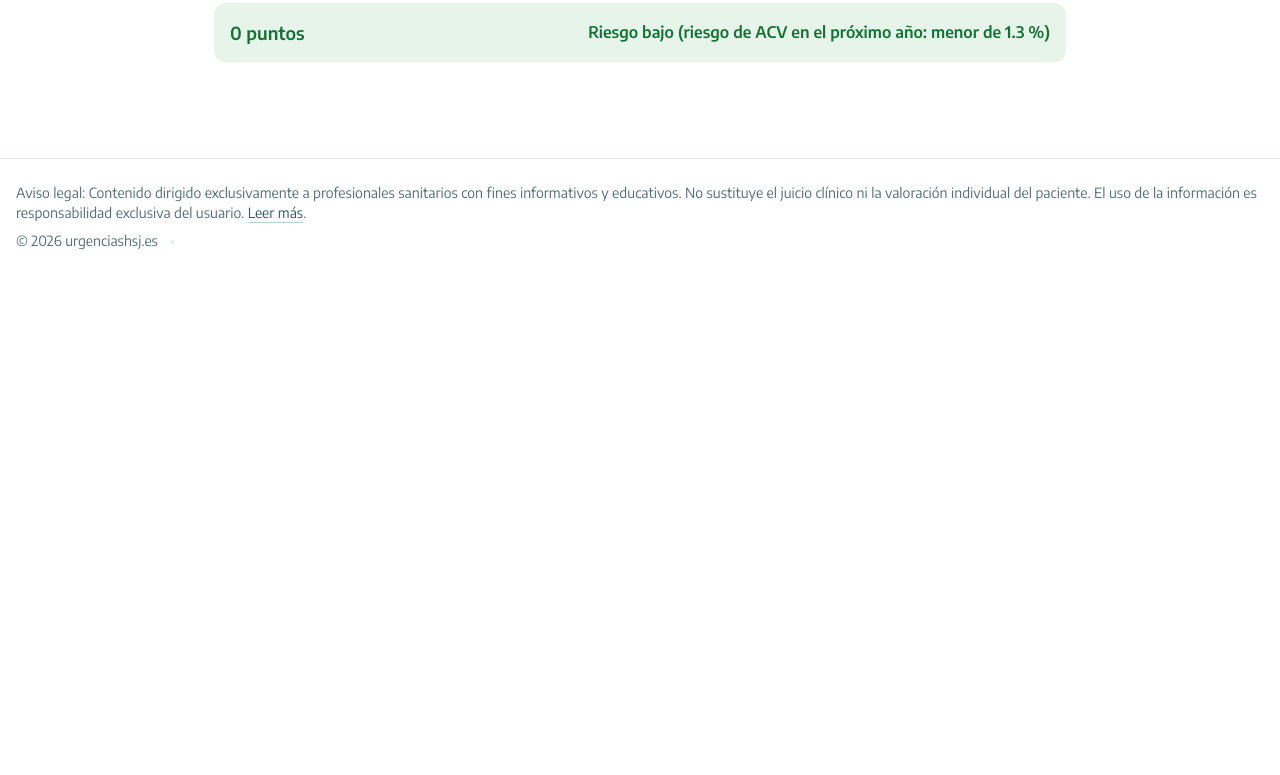
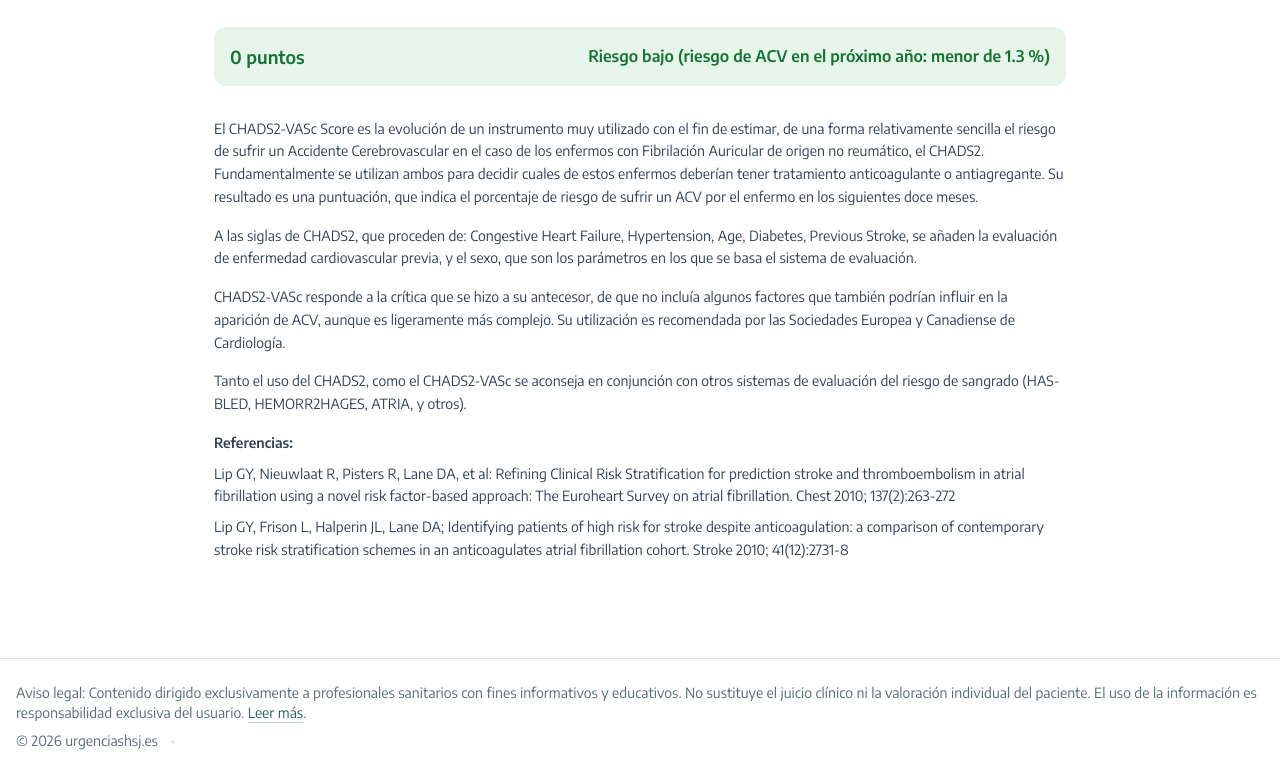
Before and after one commit to CincoD2/urgenciashsj-web, a Next.js app: page /escalas/chads2vasc in a window 1280 px wide. Shown: the part 674-1449 px from the top of the page. Before the commit the page ends 949 px from the top, so only its background shows below. Built offline with nearby package versions, Linux system fonts and the light colour scheme.

Commit message:
pequeños cambios

```diff
--- a/src/app/escalas/chads2vasc/page.tsx
+++ b/src/app/escalas/chads2vasc/page.tsx
@@ -156,7 +156,7 @@ ${interpretacion.texto}`;
   };
 
   return (
-    <main className="escala-wrapper" style={{ padding: 24 }}>
+    <main className="escala-wrapper space-y-6" style={{ padding: 24 }}>
       <h1 className="text-2xl font-semibold">CHA2DS2-VASc</h1>
       <div className="input-group" style={{ marginBottom: 16 }}>
         <label>Edad</label>
@@ -201,6 +201,43 @@ ${interpretacion.texto}`;
       </div>
 
       {textoInforme && <InformeCopiable texto={textoInforme} />}
+
+      <section className="mt-8 space-y-4 text-sm text-slate-700 leading-relaxed">
+        <p>
+          El CHADS2-VASc Score es la evolución de un instrumento muy utilizado con el fin de estimar, de una forma
+          relativamente sencilla el riesgo de sufrir un Accidente Cerebrovascular en el caso de los enfermos con
+          Fibrilación Auricular de origen no reumático, el CHADS2. Fundamentalmente se utilizan ambos para decidir
+          cuales de estos enfermos deberían tener tratamiento anticoagulante o antiagregante. Su resultado es una
+          puntuación, que indica el porcentaje de riesgo de sufrir un ACV por el enfermo en los siguientes doce meses.
+        </p>
+        <p>
+          A las siglas de CHADS2, que proceden de: Congestive Heart Failure, Hypertension, Age, Diabetes, Previous
+          Stroke, se añaden la evaluación de enfermedad cardiovascular previa, y el sexo, que son los parámetros en los
+          que se basa el sistema de evaluación.
+        </p>
+        <p>
+          CHADS2-VASc responde a la crítica que se hizo a su antecesor, de que no incluía algunos factores que también
+          podrían influir en la aparición de ACV, aunque es ligeramente más complejo. Su utilización es recomendada por
+          las Sociedades Europea y Canadiense de Cardiología.
+        </p>
+        <p>
+          Tanto el uso del CHADS2, como el CHADS2-VASc se aconseja en conjunción con otros sistemas de evaluación del
+          riesgo de sangrado (HAS-BLED, HEMORR2HAGES, ATRIA, y otros).
+        </p>
+        <div className="space-y-2">
+          <p className="font-semibold">Referencias:</p>
+          <p>
+            Lip GY, Nieuwlaat R, Pisters R, Lane DA, et al: Refining Clinical Risk Stratification for prediction stroke
+            and thromboembolism in atrial fibrillation using a novel risk factor-based approach: The Euroheart Survey
+            on atrial fibrillation. Chest 2010; 137(2):263-272
+          </p>
+          <p>
+            Lip GY, Frison L, Halperin JL, Lane DA; Identifying patients of high risk for stroke despite anticoagulation:
+            a comparison of contemporary stroke risk stratification schemes in an anticoagulates atrial fibrillation
+            cohort. Stroke 2010; 41(12):2731-8
+          </p>
+        </div>
+      </section>
     </main>
   );
 }
--- a/src/app/escalas/page.tsx
+++ b/src/app/escalas/page.tsx
@@ -62,6 +62,20 @@ export default function Escalas() {
       <section className="space-y-3">
         <h2 className="text-sm font-semibold uppercase tracking-wide text-slate-500">Respiratorio</h2>
         <div className="grid gap-3 sm:grid-cols-2 lg:grid-cols-3">
+          <a className="escala-link-btn" href="/inhaladores">
+            <span className="escala-link-icon" aria-hidden>
+              <svg viewBox="0 0 24 24" fill="none" stroke="currentColor" strokeWidth="2">
+                <path d="M8 3h8" />
+                <path d="M10 3v6" />
+                <path d="M6 9h12" />
+                <path d="M6 9v6" />
+                <path d="M18 9v6" />
+                <path d="M8 15h8" />
+                <path d="M10 15v6" />
+              </svg>
+            </span>
+            Inhaladores
+          </a>
           <a className="escala-link-btn" href="/escalas/curb65">
             <span className="escala-link-icon" aria-hidden>
               <svg viewBox="0 0 24 24" fill="none" stroke="currentColor" strokeWidth="2">
```
